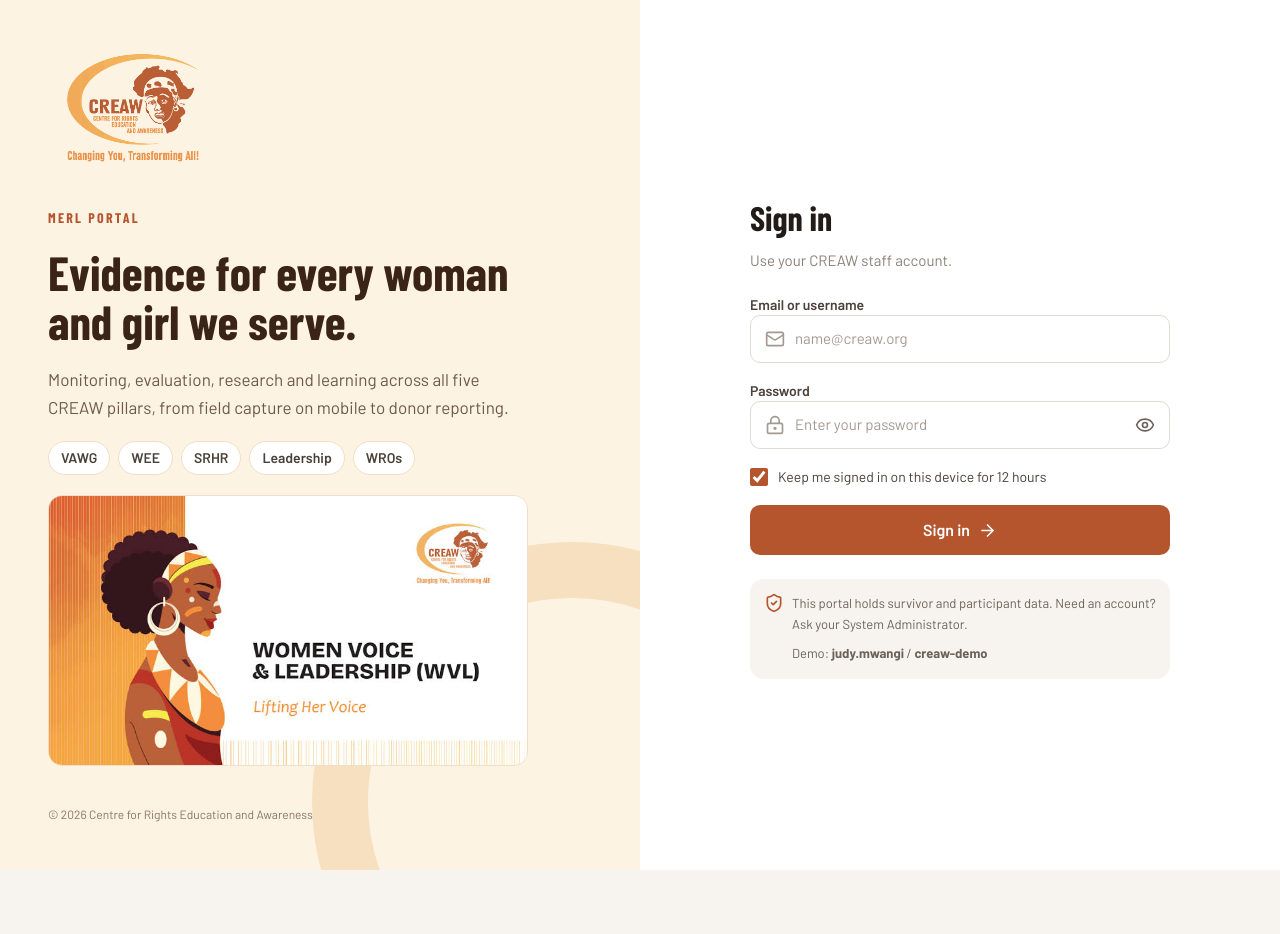
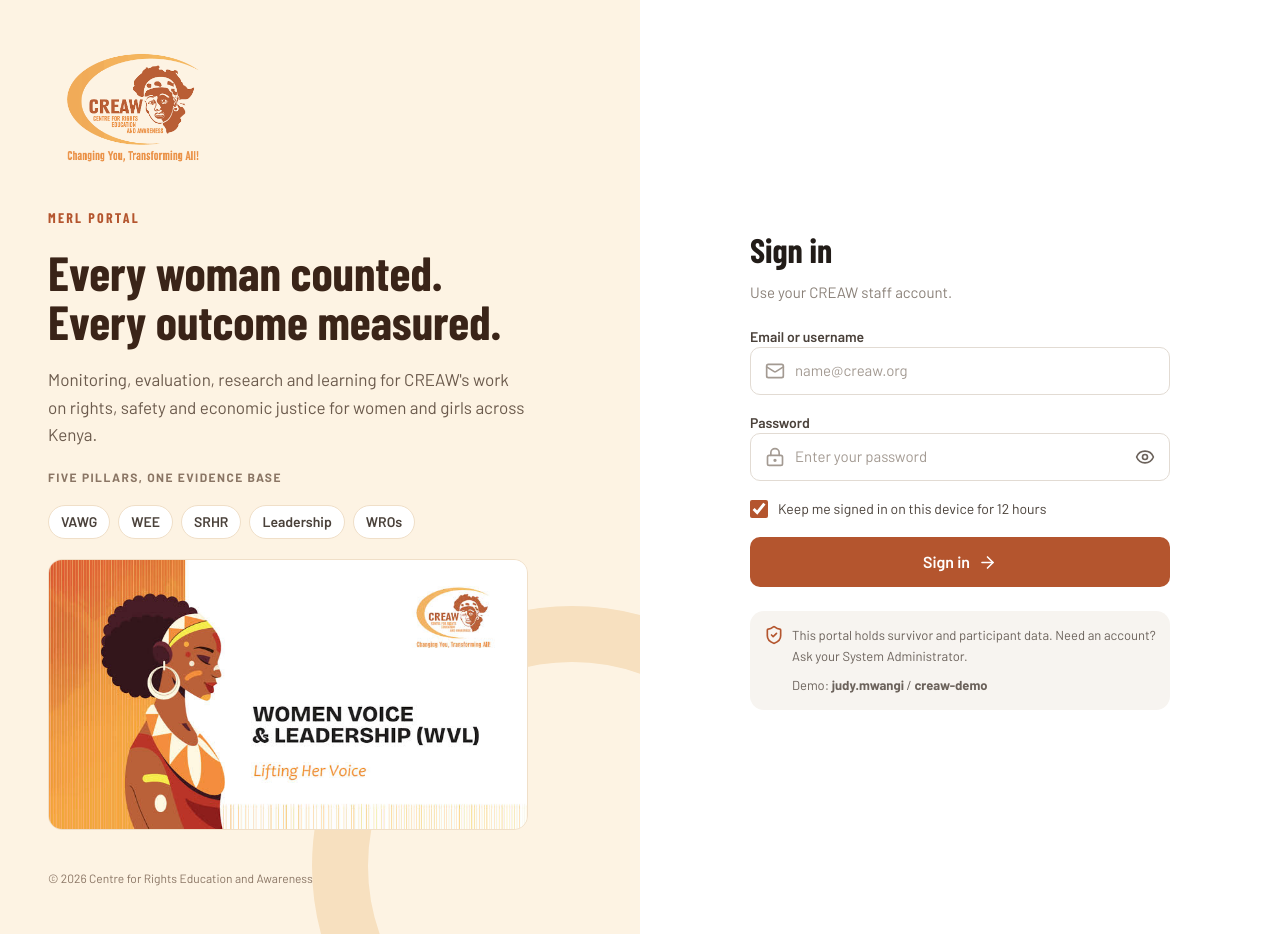
Before and after one commit to Nderebadavid/creaw-admin-dashboard, a Next.js app: page /login in a window 1280 px wide. Before the commit the page ends 870 px from the top, so only its background shows below. Built offline with nearby package versions, Linux system fonts and the light colour scheme.

Commit message:
feat: match the login hero and caps-lock warning to the design
'Every woman counted. Every outcome measured.' hero, the design's
description and 'Five pillars, one evidence base' label, and a 'Caps Lock
is on' hint while typing the password.

Co-Authored-By: Claude Opus 5.5 <noreply@anthropic.com>

```diff
--- a/src/components/features/auth/auth-shell.tsx
+++ b/src/components/features/auth/auth-shell.tsx
@@ -26,11 +26,15 @@ export function AuthShell({ title, subtitle, children, footer }: AuthShellProps)
             MERL Portal
           </p>
           <h1 className="font-heading text-4xl leading-[1.02] font-bold text-[#3A2418] sm:text-5xl">
-            Evidence for every woman and girl we serve.
+            <span className="block">Every woman counted.</span>{" "}
+            <span className="block">Every outcome measured.</span>
           </h1>
           <p className="text-[17px] leading-relaxed text-[#6B5A4C]">
-            Monitoring, evaluation, research and learning across all five CREAW pillars, from field
-            capture on mobile to donor reporting.
+            Monitoring, evaluation, research and learning for CREAW&apos;s work on rights, safety
+            and economic justice for women and girls across Kenya.
+          </p>
+          <p className="text-xs font-bold tracking-[0.12em] text-[#8A7564] uppercase">
+            Five pillars, one evidence base
           </p>
           <div className="flex flex-wrap gap-2">
             {["VAWG", "WEE", "SRHR", "Leadership", "WROs"].map((pillar) => (
--- a/src/components/features/auth/login-form.tsx
+++ b/src/components/features/auth/login-form.tsx
@@ -2,7 +2,7 @@
 
 import { useState } from "react";
 import { useRouter, useSearchParams } from "next/navigation";
-import { ArrowRight, Eye, EyeOff, LockKeyhole, Mail, ShieldCheck } from "lucide-react";
+import { ArrowBigUp, ArrowRight, Eye, EyeOff, LockKeyhole, Mail, ShieldCheck } from "lucide-react";
 import { loginAction } from "@/lib/auth/actions";
 import { AuthShell } from "./auth-shell";
 
@@ -25,6 +25,7 @@ export function LoginForm() {
   const [password, setPassword] = useState("");
   const [remember, setRemember] = useState(true);
   const [showPassword, setShowPassword] = useState(false);
+  const [capsLock, setCapsLock] = useState(false);
   const [error, setError] = useState("");
   const [loading, setLoading] = useState(false);
 
@@ -100,6 +101,8 @@ export function LoginForm() {
               placeholder="Enter your password"
               value={password}
               onChange={(event) => setPassword(event.target.value)}
+              onKeyUp={(event) => setCapsLock(event.getModifierState("CapsLock"))}
+              onBlur={() => setCapsLock(false)}
               disabled={loading}
               className="min-w-0 flex-1 bg-transparent text-[15px] font-normal text-creaw-ink outline-none placeholder:text-[#A39A92]"
             />
@@ -112,6 +115,12 @@ export function LoginForm() {
               {showPassword ? <EyeOff size={20} /> : <Eye size={20} />}
             </button>
           </span>
+          {capsLock && (
+            <span role="status" className="flex items-center gap-1.5 text-xs text-[#94570d]">
+              <ArrowBigUp size={14} aria-hidden="true" />
+              Caps Lock is on
+            </span>
+          )}
         </label>
         <label className="flex items-center gap-2.5 text-sm text-creaw-ink-soft">
           <input
```
Also changed, not shown: 1 other file (tests, documents, lock files or other folders).
